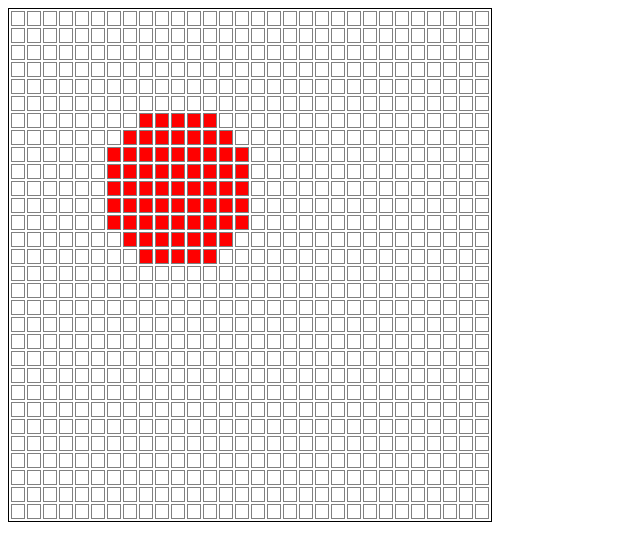
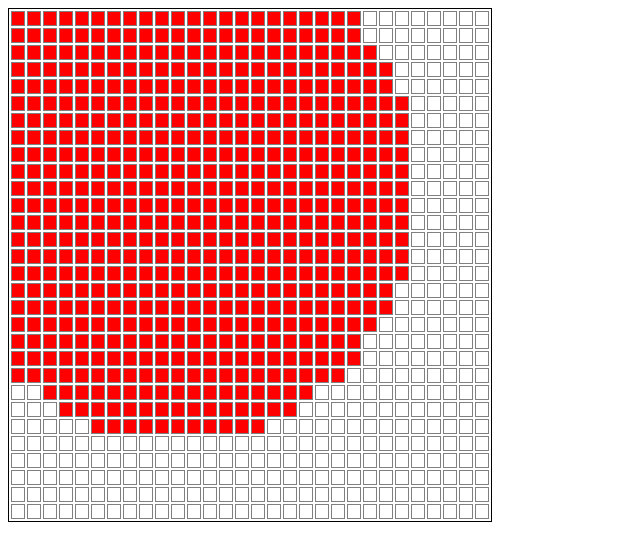
Before and after one commit to wuerges/pixeldungeon, a website: page index.html in a window 1280 px wide. Shown: the whole page, without its empty margins (0-640 px from the left). Drawn offline with nearby package versions, Linux system fonts and the light colour scheme.

Commit message:
drawing circles exaustively

```diff
--- a/graph.js
+++ b/graph.js
@@ -3,7 +3,6 @@
 var N = 30;
 var M = 30;
 var G = [ ];
-
 
 // constants
 var sqrt2 = 1.4142;
@@ -11,6 +10,21 @@
 //var ds = [[0, -1, -1], [-1, 0, -1], [0, 1, -1], [1, 0, -1]];
 // var ds = [[1, 0, -1], [0, 1, -1], [-1, 0, -1], [0, -1, -1]];
 
+
+function redraw(x, y, d, f) {
+    //for(let [x, y, d] of players) {
+        for(i=0; i < N; ++i) {
+            dy = (y - i) * (y-i)
+
+            for(j=0; j < M; ++j)  {
+                dx = (x - j) * (x-j)
+                if(dx + dy < d*d) {
+                    f(i, j);
+                }
+            }
+        }
+    //}
+}
 
 function valid(x, y) {
     return x < M && y < N && x >=0 && y >= 0;
--- a/index.html
+++ b/index.html
@@ -43,12 +43,16 @@ $(document).ready(function(){
     console.log(G);
 
 
-    paint(10, 10, 5, function(x, y) {
+    //paint(10, 10, 5, function(x, y) {
+     //   var e = G[x][y];
+     //   e[0].style.background='red';
+     //   console.log(x, y, e);
+     //);
+
+    redraw(10, 10, 15, function(x, y) {
         var e = G[x][y];
-        //e[0].innerHTML = "x";
         e[0].style.background='red';
         console.log(x, y, e);
-        //console.log(x, y);
     });
 
     console.log("finished");
```
